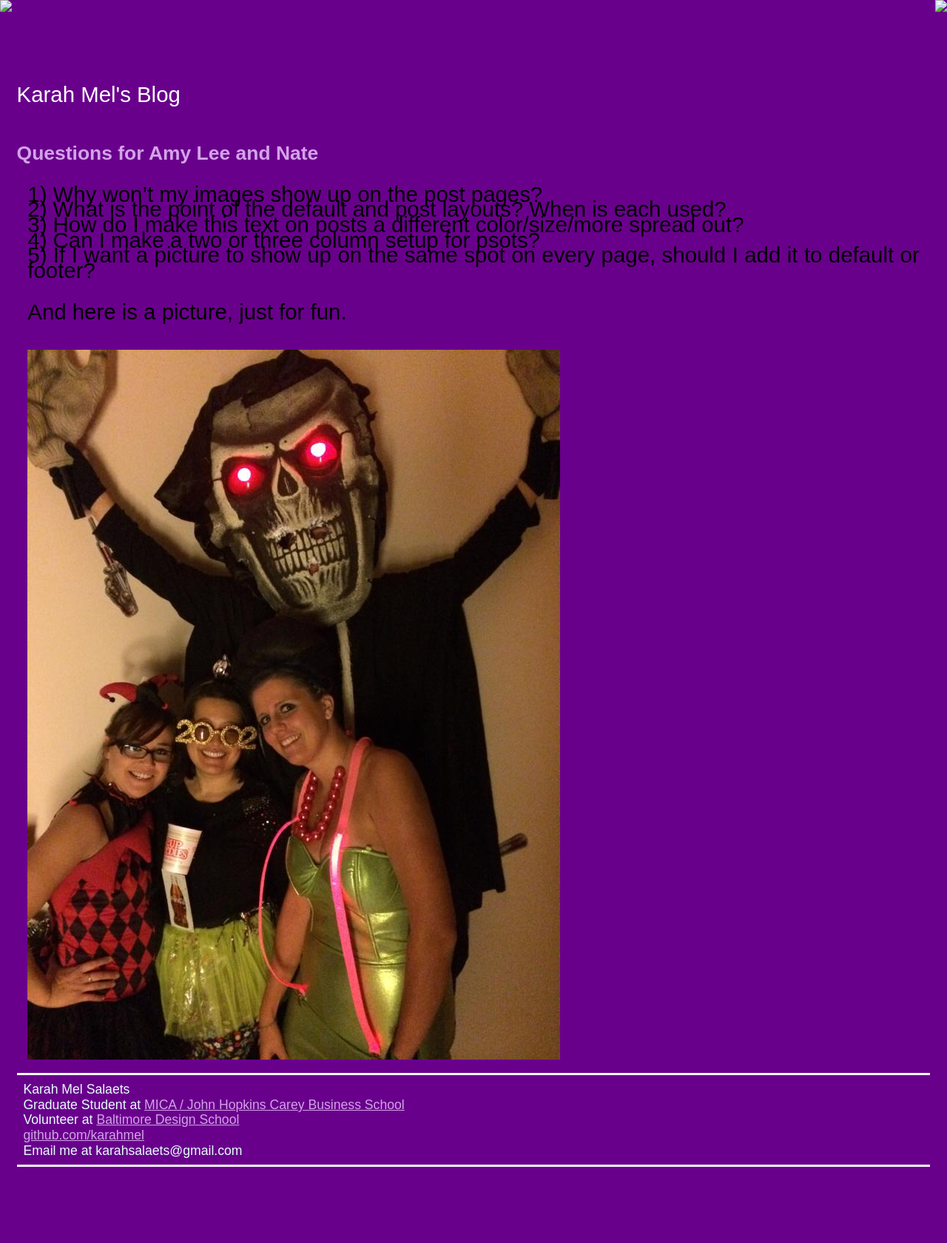
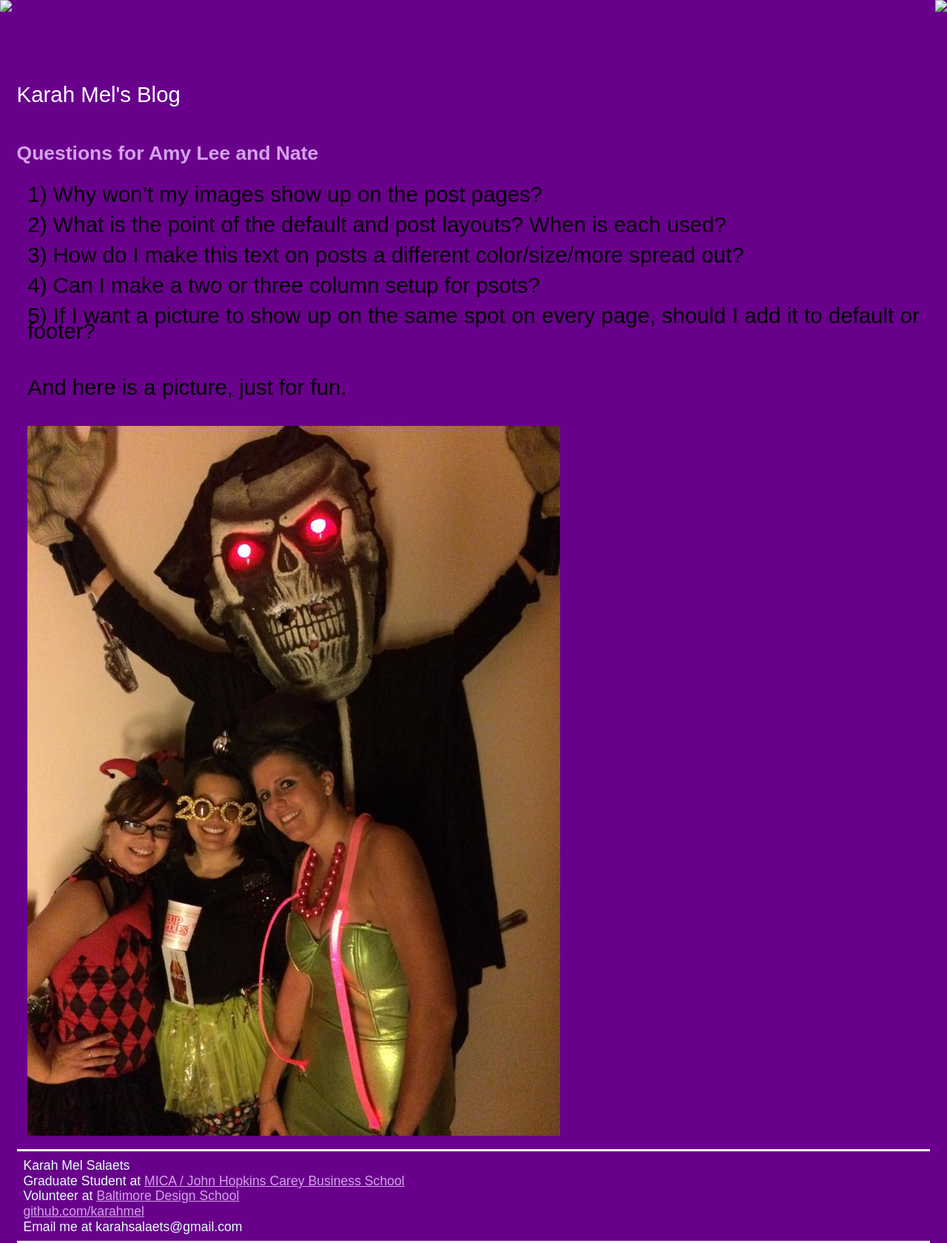
Before and after one commit to Karahmel/Blog, a Jekyll site: the page built from _posts/2014-11-2-Post2.md, in a window 1280 px wide. Shown: the whole page at 74% size. Built offline with Jekyll 4.4.1, drawn with Linux system fonts in a browser that asks for light colours; Markdown is read by kramdown in place of the engine named in the settings; before the commit the page ends 1578 px from its top, so only the background shows below that.

Commit message:
Update 2014-11-2-Post2.md

```diff
--- a/_posts/2014-11-2-Post2.md
+++ b/_posts/2014-11-2-Post2.md
@@ -6,11 +6,11 @@ title: Questions for Amy Lee and Nate
 {{ page.title }}
 ================
 <br />
-1) Why won't my images show up on the post pages?<br />
-2) What is the point of the default and post layouts? When is each used?<br />
-3) How do I make this text on posts a different color/size/more spread out?<br />
-4) Can I make a two or three column setup for psots?<br />
-5) If I want a picture to show up on the same spot on every page, should I add it to default or footer?<br />
+1) Why won't my images show up on the post pages?<br /><br />
+2) What is the point of the default and post layouts? When is each used?<br /><br />
+3) How do I make this text on posts a different color/size/more spread out?<br /><br />
+4) Can I make a two or three column setup for psots?<br /><br />
+5) If I want a picture to show up on the same spot on every page, should I add it to default or footer?<br /><br />
 <br />
 
 
```
